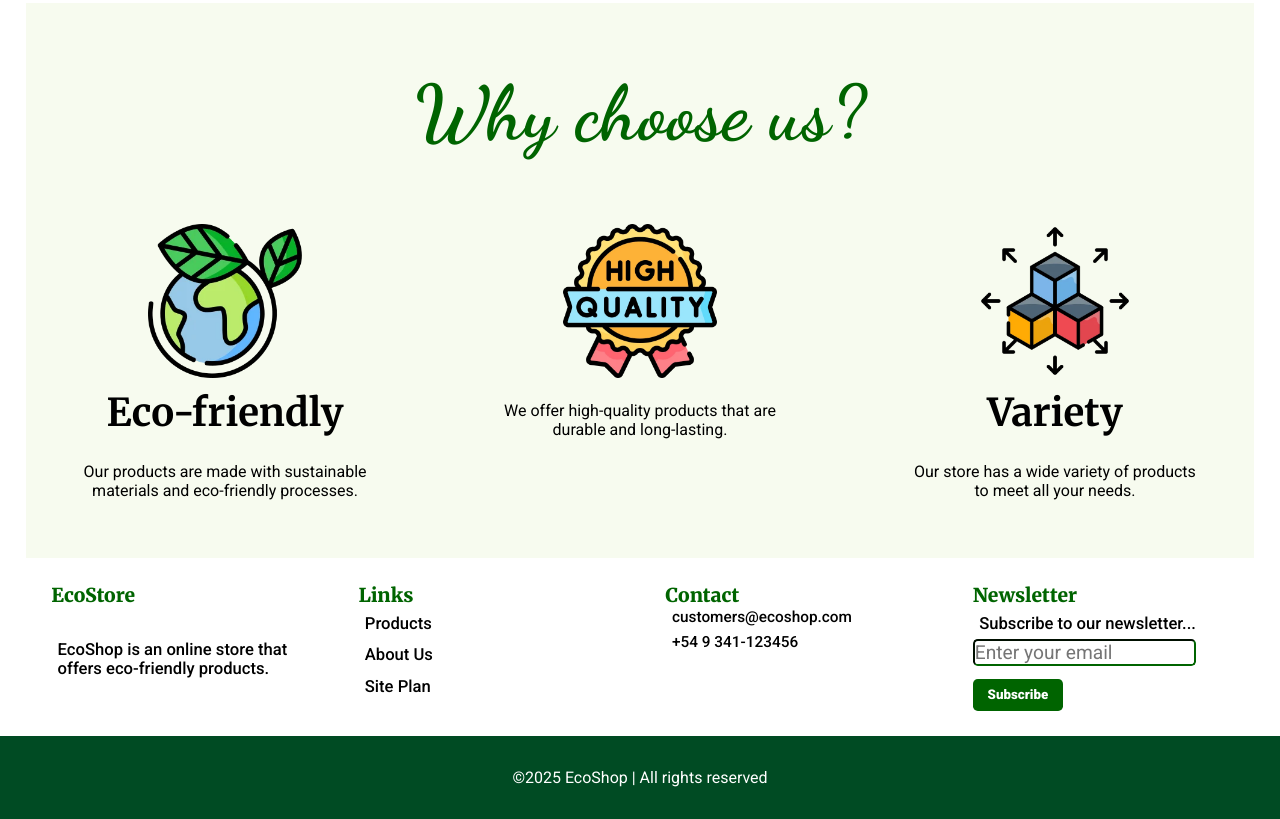
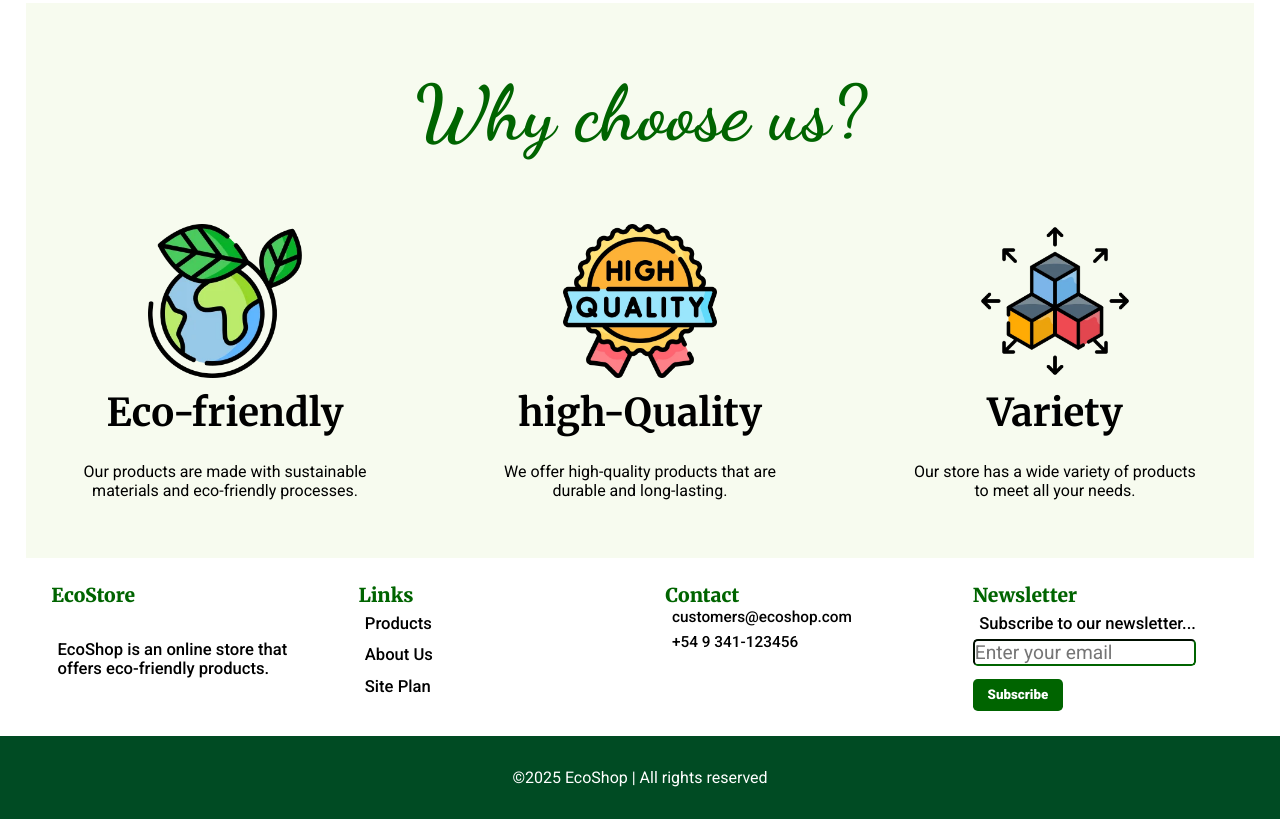
Before and after one commit to Alitares27/project, a plain HTML site: page index.html in a window 1280 px wide. Shown: the part 1093-1912 px from the top of the page. Drawn offline with Linux system fonts and the light colour scheme.

Commit message:
Add heading for quality assurance section in index.html

```diff
--- a/index.html
+++ b/index.html
@@ -11,8 +11,7 @@
     <title>EcoShop - Project</title>
     <link rel="preconnect" href="https://fonts.googleapis.com">
     <link rel="preconnect" href="https://fonts.gstatic.com" crossorigin>
-    <link
-        href="https://fonts.googleapis.com/css2?family=Dancing+Script:wght@400..700&family=Merriweather:ital,wght@0,300;0,400;0,700;0,900;1,300;1,400;1,700;1,900&family=Roboto:ital,wght@0,100..900;1,100..900&display=swap"
+    <link href="https://fonts.googleapis.com/css2?family=Dancing+Script:wght@400..700&family=Merriweather:ital,wght@0,300;0,400;0,700;0,900;1,300;1,400;1,700;1,900&family=Roboto:ital,wght@0,100..900;1,100..900&display=swap"
         rel="stylesheet">
         <link rel="stylesheet" href="styles/style.css">
         <link rel="stylesheet" href="styles/style-large.css">
@@ -53,6 +52,7 @@
                 </div>
                 <div class="chooseUsCard">
                     <img src="images/quality.webp" alt="Quality assurance icon">
+                    <h3>high-Quality</h3>
                     <p>We offer high-quality products that are durable and long-lasting.</p>
                 </div>
                 <div class="chooseUsCard">
```
